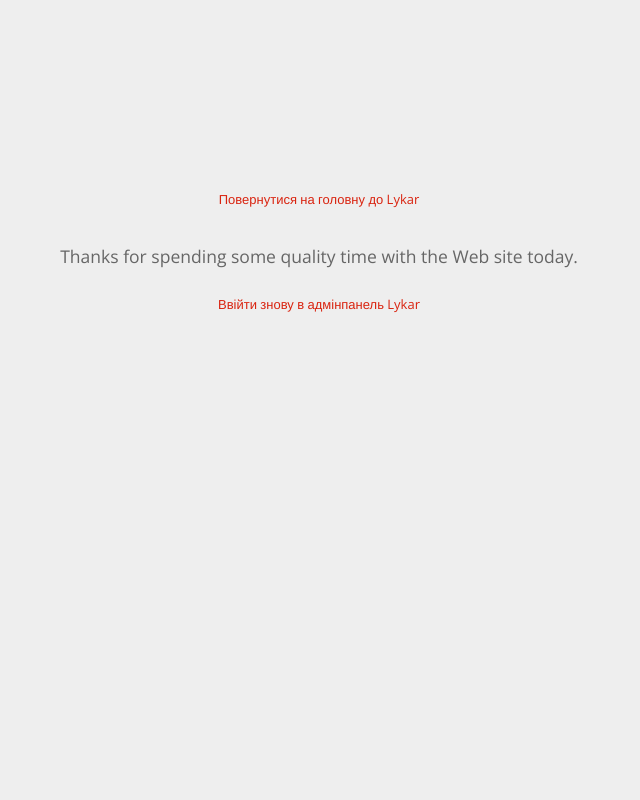
After one commit to iamveritas/doctor, a Django app: template templates/registration/logged_out.html in a window 1280 px wide. The commit adds this page. Shown: the whole page, without its empty margins (321-961 px from the left). Run offline with Django 3.2, Linux system fonts and the light colour scheme; the template is opened without the code that fills it, so the values that code supplies are empty; parts of the project's set-up code (start-up, migrations or seed data) failed here and were passed over; some libraries are stand-ins or nearby versions.

Commit message:
added logout & edited base_admin templates

```diff
--- a/static/css/login.css
+++ b/static/css/login.css
@@ -13,3 +13,9 @@ body {
 .padding {
     padding: 10px 0px;
 }
+
+.logout {
+  max-width: 400px;
+  padding: 15px;
+  margin: 0 auto;
+}
--- /dev/null
+++ b/templates/registration/logged_out.html
@@ -0,0 +1,40 @@
+<!DOCTYPE>
+{% load i18n %}
+<html lang="en">
+    <head>
+        <meta charset="utf-8">
+        <meta http-equiv="X-UA-Compatible" content="IE=edge">
+        <meta name="viewport" content="width=device-width, initial-scale=1">
+        <meta name="description" content="lykar administrator panel">
+        <meta name="author" content="lykar">
+        <link rel="icon" href="{{ STATIC_URL }}/img/favicon.ico">
+        <title>Вхід в адмінпанель Lykar</title>
+        <!-- Library css -->
+        <link href="{{ STATIC_URL }}css/bootstrap.min.css" rel="stylesheet">
+        <link href="{{ STATIC_URL }}css/login.css" rel="stylesheet">
+        <!-- HTML5 shim and Respond.js IE8 support of HTML5 elements and media queries -->
+        <!--[if lt IE 9]>
+            <script src="https://oss.maxcdn.com/html5shiv/3.7.2/html5shiv.min.js"></script>
+            <script src="https://oss.maxcdn.com/respond/1.4.2/respond.min.js"></script>
+        <![endif]-->
+    </head>
+    <body>
+        <div class="container">
+            <div class="row">
+                <div class="col-md-12 text-center padding">
+                    {% block breadcrumbs %}<div class="breadcrumbs">
+                        <a href="{% url 'home' %}">{% trans 'Повернутися на головну до Lykar' %}</a>
+                    </div>{% endblock %}
+                </div>
+                <div class="col-md-12 text-center padding">
+                    {% block content %}<h2>{% trans "Thanks for spending some quality time with the Web site today." %}</h2>
+                </div>
+                <div class="col-md-12 text-center padding">
+                    <p><a href="{% url 'adminpanel:index' %}">{% trans 'Ввійти знову в адмінпанель Lykar' %}</a></p>
+                    {% endblock %}
+                </div>
+            </div>
+        </div>
+        <script src="{{ STATIC_URL }}js/bootstrap.min.js"></script>
+    </body>
+</html>
--- a/urls.py
+++ b/urls.py
@@ -11,7 +11,7 @@ urlpatterns = patterns('',
     url(r"^advertisement/", include("apps.advertisement.urls", namespace="advertisement")),
     url(r"^faq/", include("apps.faq.urls", namespace="faq")),
     url(r"^contacts/", include("apps.contacts.urls", namespace="contacts")),
-
+    #url(r"^admin/", include(admin.site.urls)),
     url(r"^adminpanel/", include("apps.adminpanel.urls", namespace="adminpanel")),
     (r'^media/(?P<path>.*)$', 'django.views.static.serve', {
         'document_root': settings.MEDIA_ROOT})
```
Also changed, not shown: templates/adminpanel/base_admin.html (+7 -7 lines).
